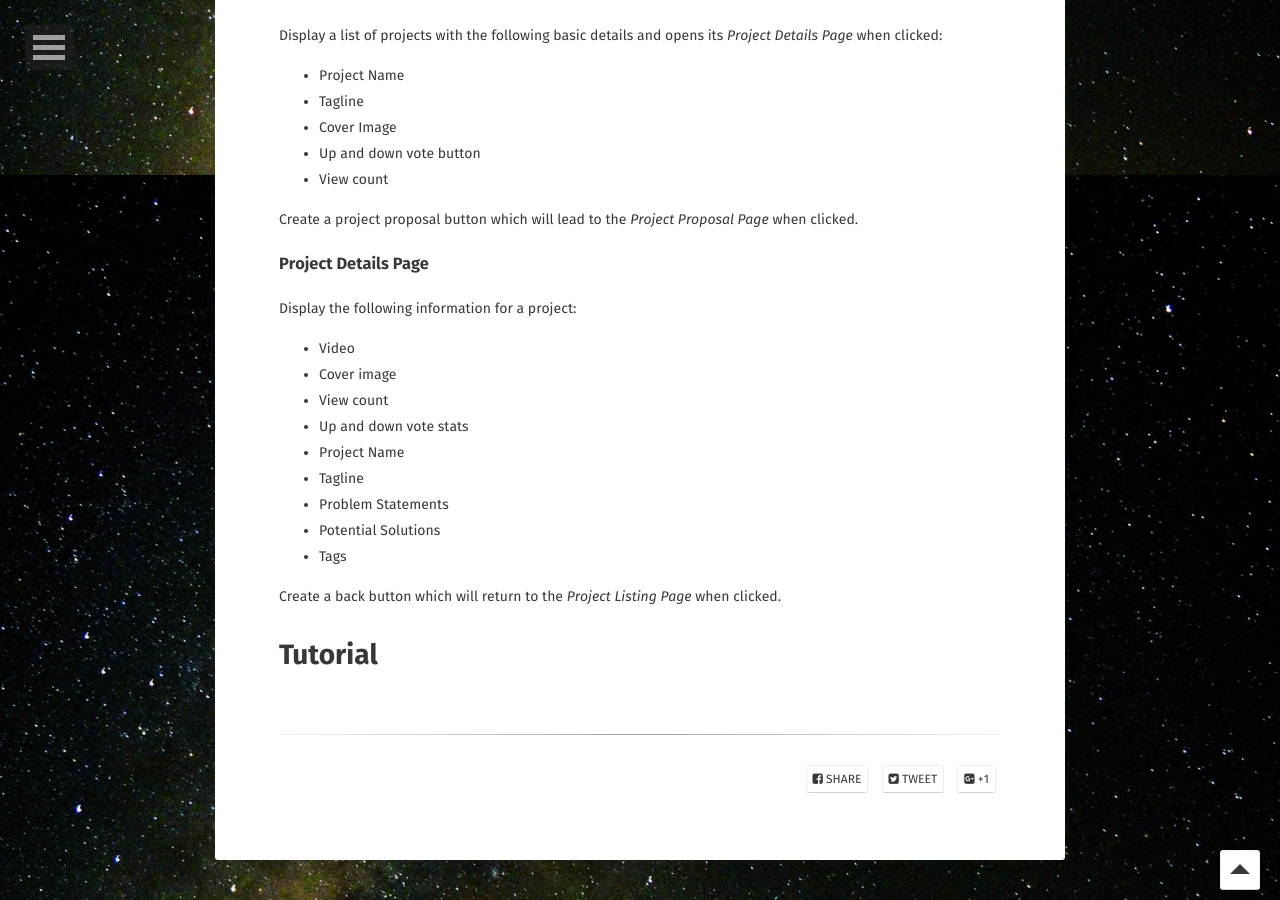
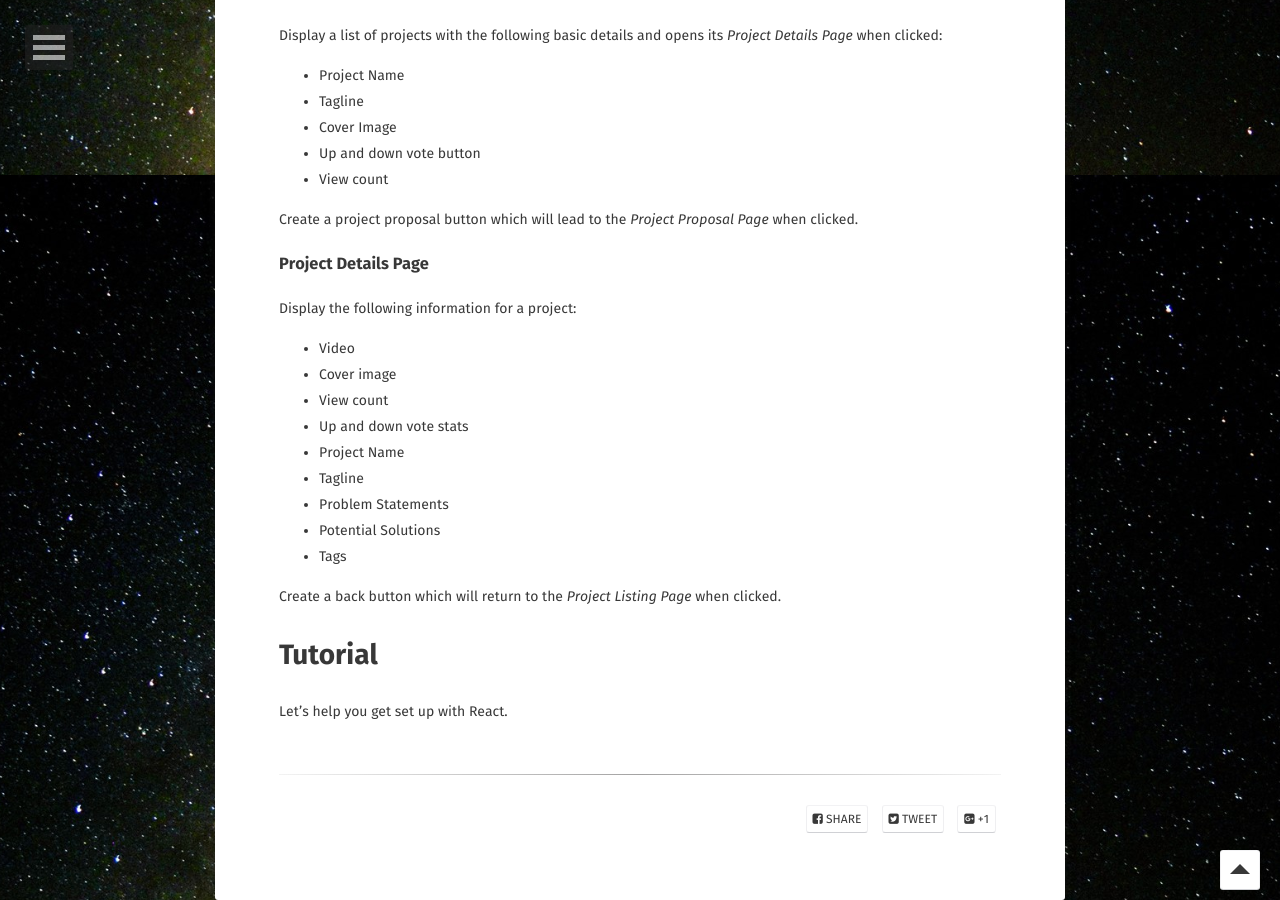
Before and after one commit to missAliceX/AngelX, a Jekyll site: the page built from _posts/2021-07-13-web-application.md, in a window 1280 px wide and 900 px high, scrolled down 1625 px. Built offline with Jekyll 4.4.1, drawn with Linux system fonts in a browser that asks for light colours; some web fonts are replaced.

Commit message:
Update 2021-07-13-web-application.md

```diff
--- a/_posts/2021-07-13-web-application.md
+++ b/_posts/2021-07-13-web-application.md
@@ -82,3 +82,5 @@ Display the following information for a project:
 Create a back button which will return to the _Project Listing Page_ when clicked.
 
 # Tutorial
+
+Let's help you get set up with React.
```
